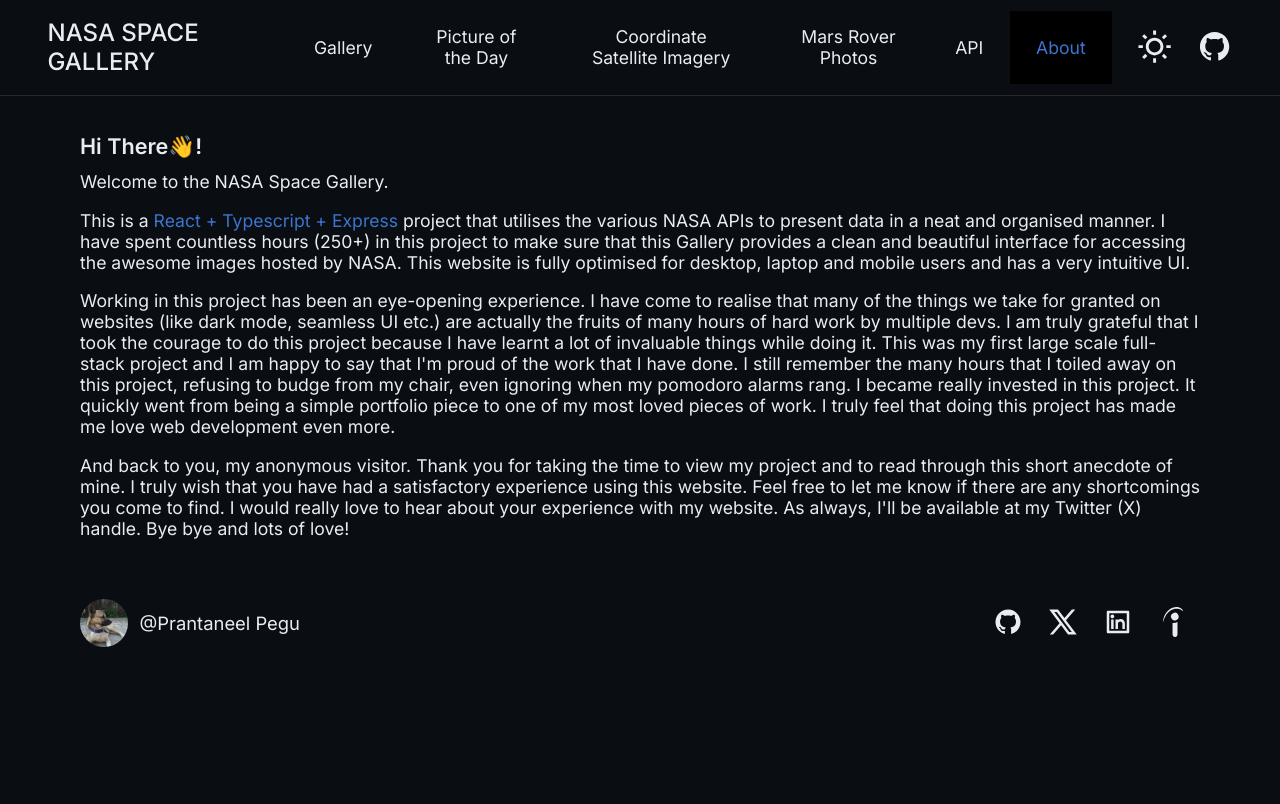
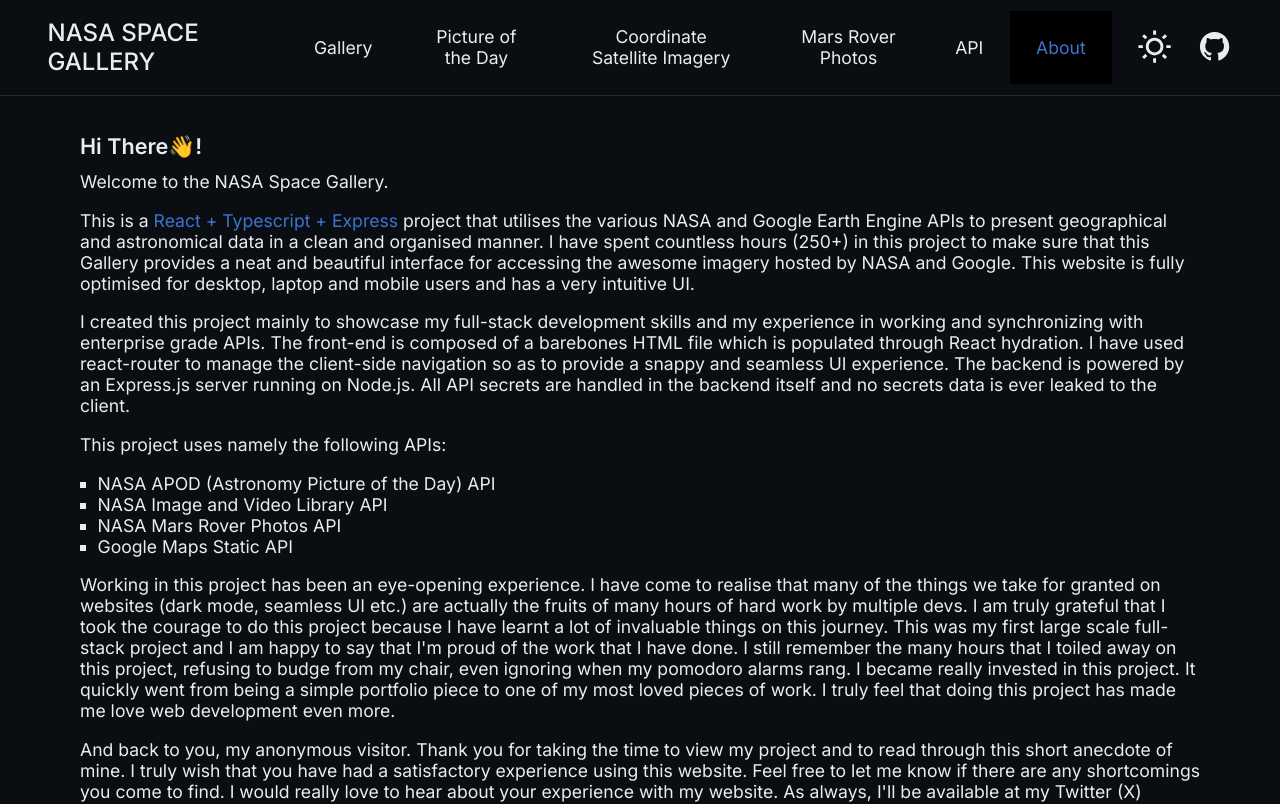
Before and after one commit to Prantaneel-Pegu/NASA-Space-Gallery, a React (Vite) app in the folder frontend/: page /about in a window 1280 px wide. Shown: the top 804 px of the page. Built offline with nearby package versions, Linux system fonts and the light colour scheme.

Commit message:
Updated About

```diff
--- a/frontend/src/components/AboutPage.tsx
+++ b/frontend/src/components/AboutPage.tsx
@@ -10,15 +10,30 @@
         <p id="welcome-text">Welcome to the NASA Space Gallery.</p>
 
         <p className="project-desc">
-          This is a <span className="project-tech">React + Typescript + Express</span> project that utilises the various NASA APIs to present data in a neat and organised manner. I have spent countless hours (250+) in this project to make sure that this Gallery provides a clean and beautiful interface for accessing the awesome images hosted by NASA. This website is fully optimised for desktop, laptop and mobile users and has a very intuitive UI.
+          This is a <span className="project-tech">React + Typescript + Express</span> project that utilises the various NASA and Google Earth Engine APIs to present geographical and astronomical data in a clean and organised manner. I have spent countless hours (250+) in this project to make sure that this Gallery provides a neat and beautiful interface for accessing the awesome imagery hosted by NASA and Google. This website is fully optimised for desktop, laptop and mobile users and has a very intuitive UI.
         </p>
 
         <p className="project-desc">
-          Working in this project has been an eye-opening experience. I have come to realise that many of the things we take for granted on websites (like dark mode, seamless UI etc.) are actually the fruits of many hours of hard work by multiple devs. I am truly grateful that I took the courage to do this project because I have learnt a lot of invaluable things while doing it. This was my first large scale full-stack project and I am happy to say that I'm proud of the work that I have done. I still remember the many hours that I toiled away on this project, refusing to budge from my chair, even ignoring when my pomodoro alarms rang. I became really invested in this project. It quickly went from being a simple portfolio piece to one of my most loved pieces of work. I truly feel that doing this project has made me love web development even more.
+          I created this project mainly to showcase my full-stack development skills and my experience in working and synchronizing with enterprise grade APIs. The front-end is composed of a barebones HTML file which is populated through React hydration. I have used react-router to manage the client-side navigation so as to provide a snappy and seamless UI experience. The backend is powered by an Express.js server running on Node.js. All API secrets are handled in the backend itself and no secrets data is ever leaked to the client.
         </p>
 
         <p className="project-desc">
-          And back to you, my anonymous visitor. Thank you for taking the time to view my project and to read through this short anecdote of mine. I truly wish that you have had a satisfactory experience using this website. Feel free to let me know if there are any shortcomings you come to find. I would really love to hear about your experience with my website. As always, I'll be available at my Twitter (X) handle. Bye bye and lots of love!
+          This project uses namely the following APIs:
+        </p>
+
+        <ul className="about-api-list">
+          <li className="about-api-item">NASA APOD (Astronomy Picture of the Day) API</li>
+          <li className="about-api-item">NASA Image and Video Library API</li>
+          <li className="about-api-item">NASA Mars Rover Photos API</li>
+          <li className="about-api-item">Google Maps Static API</li>
+        </ul>
+
+        <p className="project-desc">
+          Working in this project has been an eye-opening experience. I have come to realise that many of the things we take for granted on websites (dark mode, seamless UI etc.) are actually the fruits of many hours of hard work by multiple devs. I am truly grateful that I took the courage to do this project because I have learnt a lot of invaluable things on this journey. This was my first large scale full-stack project and I am happy to say that I'm proud of the work that I have done. I still remember the many hours that I toiled away on this project, refusing to budge from my chair, even ignoring when my pomodoro alarms rang. I became really invested in this project. It quickly went from being a simple portfolio piece to one of my most loved pieces of work. I truly feel that doing this project has made me love web development even more.
+        </p>
+
+        <p className="project-desc">
+          And back to you, my anonymous visitor. Thank you for taking the time to view my project and to read through this short anecdote of mine. I truly wish that you have had a satisfactory experience using this website. Feel free to let me know if there are any shortcomings you come to find. I would really love to hear about your experience with my website. As always, I'll be available at my Twitter (X) handle. Bye bye!
         </p>
 
 
--- a/frontend/src/components/NoRouteMatches.tsx
+++ b/frontend/src/components/NoRouteMatches.tsx
@@ -21,7 +21,7 @@
                 This page doesn't exist.
                 <br />
                 <br />
-                But don't worry. Here's a cool picture of <Link to={"/gallery/PIA04921"}>Andromeda</Link>.
+                But don't worry. Here's a cool picture of a <Link to={"/gallery/PIA09178"}>nebula</Link>.
             </p>
         </div>
     );
--- a/frontend/src/components/styles/AboutPage.css
+++ b/frontend/src/components/styles/AboutPage.css
@@ -14,6 +14,16 @@
 .project-desc {
     font-size: 1rem;
     margin: 1em 0;
+}
+
+.about-api-list {
+    list-style: square;
+    margin: 1em 0;
+    margin-left: 1.5em;
+}
+
+.about-api-item {
+    font-size: 1rem;
 }
 
 .project-tech {
@@ -95,7 +105,11 @@
         font-weight: 600;
     }
 
-    .project-desc, #welcome-text {
+    .about-api-list {
+        margin-left: 1.75em;
+    }
+
+    .project-desc, #welcome-text, .about-api-item {
         font-size: 1.1rem;
     }
 
```
Also changed, not shown: 15 other files (tests, documents, lock files or other folders).
